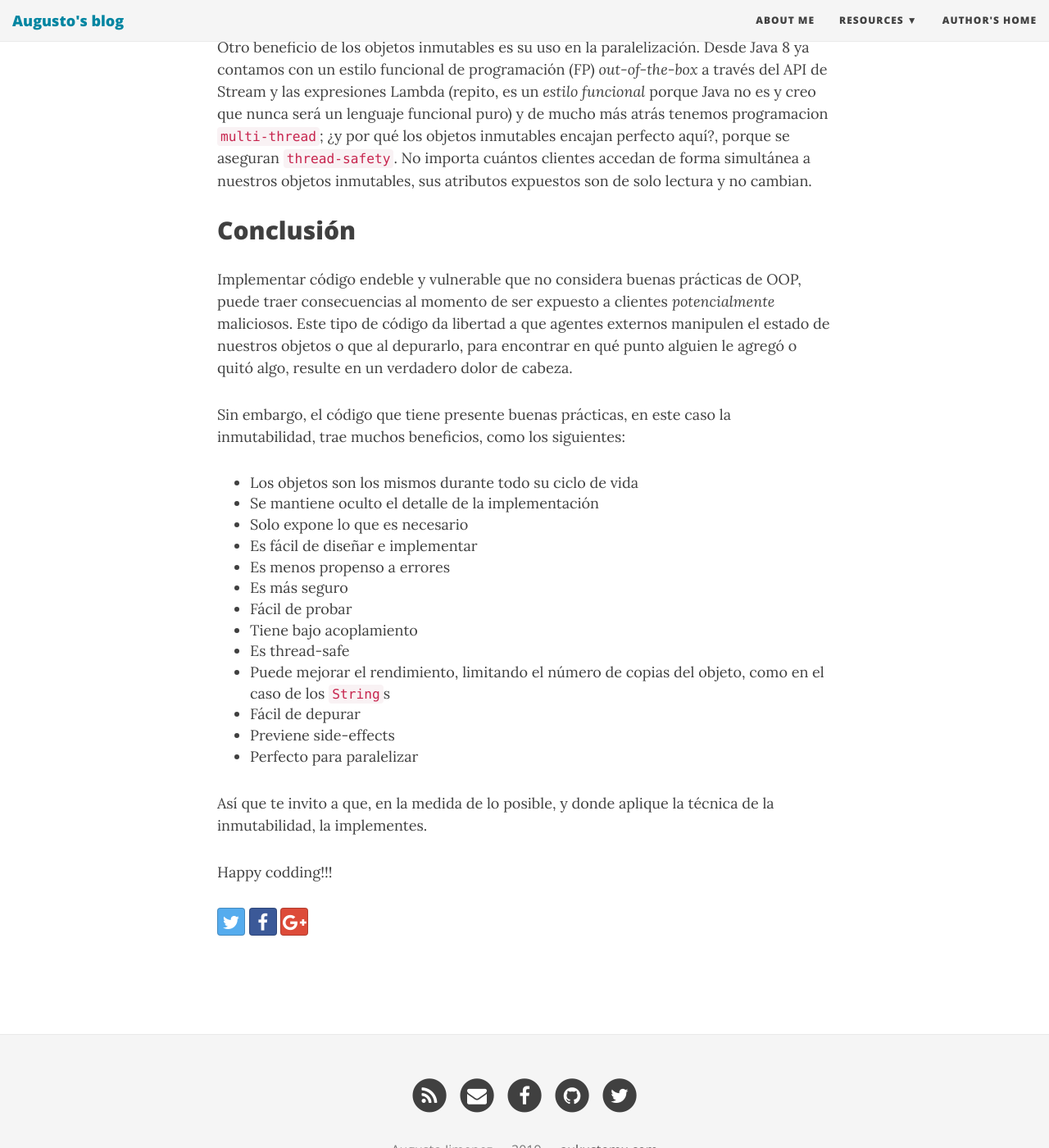
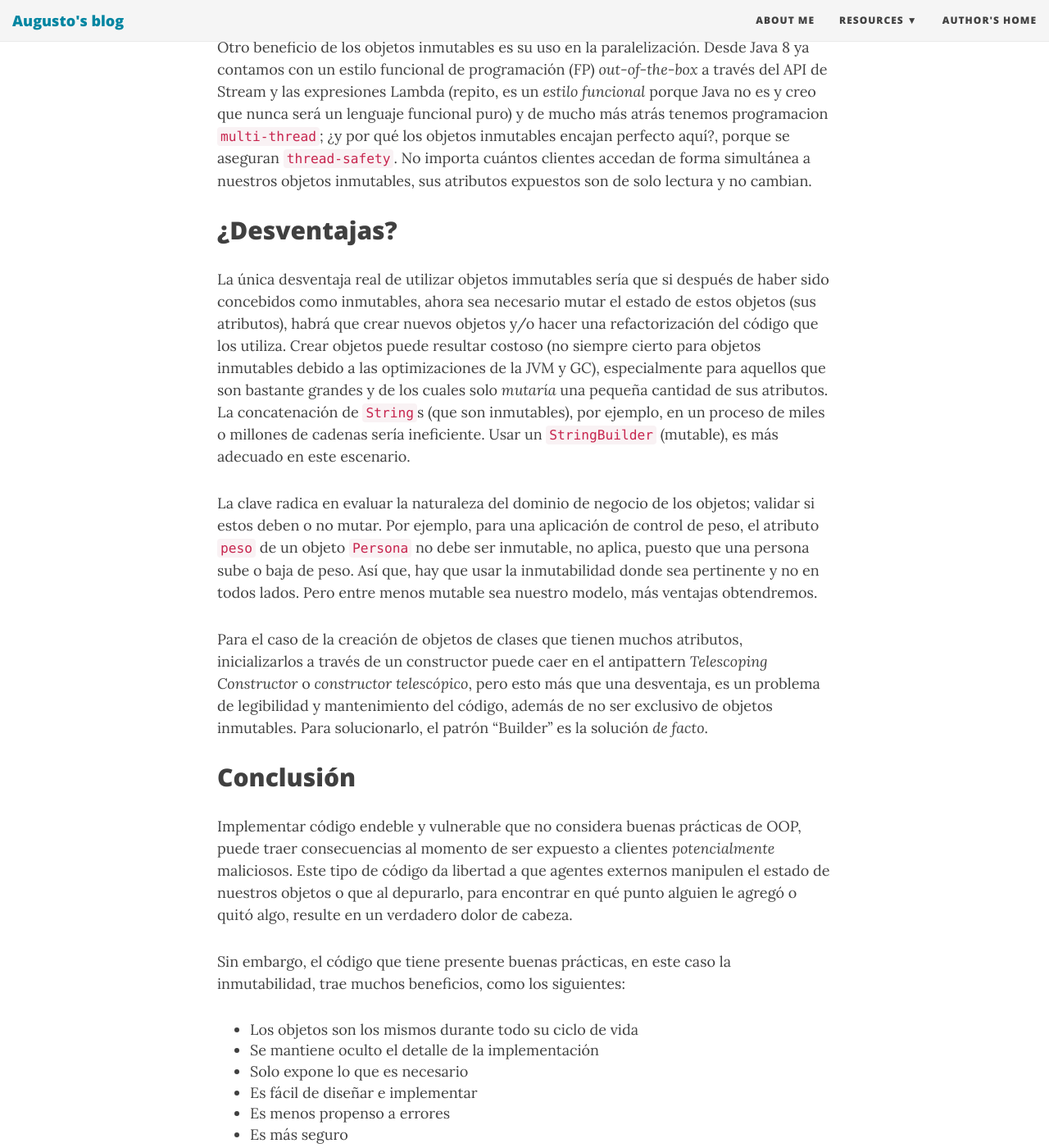
Before and after one commit to aukustomx/aukustomx.github.io, a Jekyll site: the page built from _posts/2019-04-18-good-java-design-immutability.md, in a window 1280 px wide and 1400 px high, scrolled down 6361 px. Shown: the whole window at 82% size. Built offline with Jekyll 4.4.1, drawn with Linux system fonts in a browser that asks for light colours; nearby versions of some CDN libraries.

Commit message:
Update 2019-04-18-good-java-design-immutability.md

```diff
--- a/_posts/2019-04-18-good-java-design-immutability.md
+++ b/_posts/2019-04-18-good-java-design-immutability.md
@@ -156,6 +156,13 @@ Si fueras tú el estudiante en cuestión y al final del semestre recibieras una
 ## Paralelización
 Otro beneficio de los objetos inmutables es su uso en la paralelización. Desde Java 8 ya contamos con un estilo funcional de programación (FP) *out-of-the-box* a través del API de Stream y las expresiones Lambda (repito, es un *estilo funcional* porque Java no es y creo que nunca será un lenguaje funcional puro) y de mucho más atrás tenemos programacion `multi-thread`; ¿y por qué los objetos inmutables encajan perfecto aquí?, porque se aseguran `thread-safety`. No importa cuántos clientes accedan de forma simultánea a nuestros objetos inmutables, sus atributos expuestos son de solo lectura y no cambian.
 
+## ¿Desventajas?
+La única desventaja real de utilizar objetos immutables sería que si después de haber sido concebidos como inmutables, ahora sea necesario mutar el estado de estos objetos (sus atributos), habrá que crear nuevos objetos y/o hacer una refactorización del código que los utiliza. Crear objetos puede resultar costoso (no siempre cierto para objetos inmutables debido a las optimizaciones de la JVM y GC), especialmente para aquellos que son bastante grandes y de los cuales solo *mutaría* una pequeña cantidad de sus atributos. La concatenación de `String`s (que son inmutables), por ejemplo, en un proceso de miles o millones de cadenas sería ineficiente. Usar un `StringBuilder` (mutable), es más adecuado en este escenario.
+
+La clave radica en evaluar la naturaleza del dominio de negocio de los objetos; validar si estos deben o no mutar. Por ejemplo, para una aplicación de control de peso, el atributo `peso` de un objeto `Persona` no debe ser inmutable, no aplica, puesto que una persona sube o baja de peso. Así que, hay que usar la inmutabilidad donde sea pertinente y no en todos lados. Pero entre menos mutable sea nuestro modelo, más ventajas obtendremos.
+
+Para el caso de la creación de objetos de clases que tienen muchos atributos, inicializarlos a través de un constructor puede caer en el antipattern *Telescoping Constructor* o *constructor telescópico*, pero esto más que una desventaja, es un problema de legibilidad y mantenimiento del código, además de no ser exclusivo de objetos inmutables. Para solucionarlo, el patrón "Builder" es la solución *de facto*.
+
 ## Conclusión
 Implementar código endeble y vulnerable que no considera buenas prácticas de OOP, puede traer consecuencias al momento de ser expuesto a clientes *potencialmente* maliciosos. Este tipo de código da libertad a que agentes externos manipulen el estado de nuestros objetos o que al depurarlo, para encontrar en qué punto alguien le agregó o quitó algo, resulte en un verdadero dolor de cabeza.
 
```
